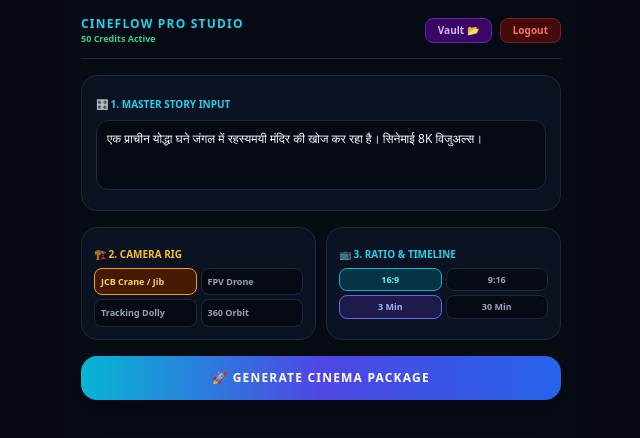
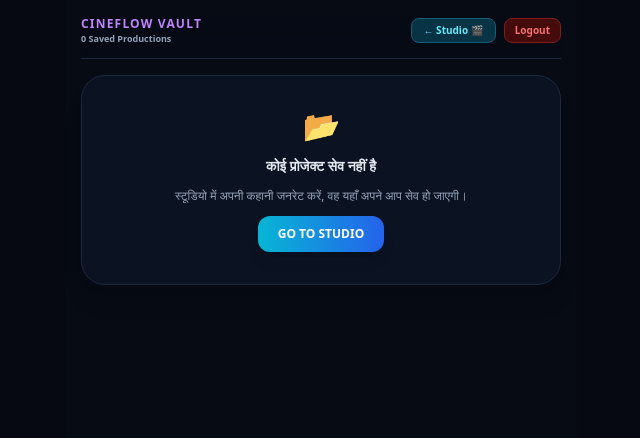
Before and after one commit to deepbhauak-wq/cineflow-ai, a Next.js app: page / in a window 1280 px wide. Shown: the top 438 px of the page, without its empty margins (319-959 px from the left). Built offline with nearby package versions, Linux system fonts and the light colour scheme.

Commit message:
Refactor CineFlowStudio to CineFlowVault

```diff
--- a/app/page.jsx
+++ b/app/page.jsx
@@ -1,97 +1,107 @@
 "use client";
-import React, { useState } from "react";
+import React, { useState, useEffect } from "react";
 import Link from "next/link";
 
-export default function CineFlowStudio() {
+export default function CineFlowVault() {
+  const [mounted, setMounted] = useState(false);
   const [isLoggedIn, setIsLoggedIn] = useState(true);
-  const [prompt, setPrompt] = useState("एक प्राचीन योद्धा घने जंगल में रहस्यमयी मंदिर की खोज कर रहा है। सिनेमाई 8K विजुअल्स।");
-  const [ratio, setRatio] = useState("16:9");
-  const [duration, setDuration] = useState("3 Min");
-  const [cameraRig, setCameraRig] = useState("JCB Crane / Jib");
-  const [credits, setCredits] = useState(50);
-  const [statusMsg, setStatusMsg] = useState("");
-  const [pipelineState, setPipelineState] = useState("idle");
+  const [projects, setProjects] = useState([]);
+  const [activeProj, setActiveProj] = useState(null);
 
-  const [scenes, setScenes] = useState([]);
-  const [editingId, setEditingId] = useState(null);
+  // Edit Scene States
+  const [editingSceneId, setEditingSceneId] = useState(null);
   const [editPrompt, setEditPrompt] = useState("");
   const [editCamera, setEditCamera] = useState("");
   const [editVoice, setEditVoice] = useState("");
+  const [statusMsg, setStatusMsg] = useState("");
+
+  useEffect(() => {
+    setMounted(true);
+    const saved = localStorage.getItem("cineflow_vault_data");
+    if (saved) {
+      try {
+        const parsed = JSON.parse(saved);
+        setProjects(parsed);
+        if (parsed.length > 0) setActiveProj(parsed[0]);
+      } catch (err) {
+        setProjects([]);
+      }
+    }
+  }, []);
 
   const notify = (msg) => {
     setStatusMsg(msg);
     setTimeout(() => setStatusMsg(""), 2500);
   };
 
-  const handleGenerate = () => {
-    if (credits < 10) return notify("⚠️ अपर्याप्त क्रेडिट्स!");
-    setPipelineState("generating");
-    notify("🚀 AI ऑटो-रेंडरिंग शुरू...");
-
-    setTimeout(() => {
-      const generatedScenes = [
-        {
-          id: 1,
-          title: "Scene 01: The Storm Begins",
-          desc: "योद्धा घने जंगल के रास्ते से प्राचीन खंडहरों की ओर बढ़ता है।",
-          camera: cameraRig,
-          voice: "रात बहुत अंधेरी थी और हवाएं तेज...",
-          bgm: "Epic Cinematic Drums",
-          img: "https://images.unsplash.com/photo-1518709268805-4e9042af9f23?w=500&q=80"
-        },
-        {
-          id: 2,
-          title: "Scene 02: Heavy Machinery & Gate",
-          desc: "विशाल मंदिर का द्वार खुलता है और सुनहरी दिव्य ऊर्जा बाहर निकलती है।",
-          camera: "JCB Mechanical Jib",
-          voice: "जैसे ही भारी पहिये घूमे, सदियों का ताला टूट गया...",
-          bgm: "Ancient Chants & Mystery",
-          img: "https://images.unsplash.com/photo-1544735716-392fe2489ffa?w=500&q=80"
-        }
-      ];
-
-      setCredits((prev) => prev - 10);
-      setScenes(generatedScenes);
-
-      // Vault Storage Sync
-      const newProj = {
-        id: Date.now(),
-        name: prompt.slice(0, 25),
-        date: new Date().toLocaleDateString(),
-        scenes: generatedScenes
-      };
-      const existing = JSON.parse(localStorage.getItem("cineflow_vault_data") || "[]");
-      localStorage.setItem("cineflow_vault_data", JSON.stringify([newProj, ...existing]));
-
-      setPipelineState("completed");
-      notify("✅ फिल्म पैकेज तैयार व Vault में सेव हो गया!");
-    }, 1200);
+  const startEditScene = (sc) => {
+    setEditingSceneId(sc.id);
+    setEditPrompt(sc.desc || "");
+    setEditCamera(sc.camera || "");
+    setEditVoice(sc.voice || "");
   };
 
-  const startEdit = (sc) => {
-    setEditingId(sc.id);
-    setEditPrompt(sc.desc);
-    setEditCamera(sc.camera);
-    setEditVoice(sc.voice);
+  const saveSceneEdit = (sceneId) => {
+    if (!activeProj) return;
+    const updatedScenes = activeProj.scenes.map((s) => {
+      if (s.id === sceneId) {
+        return {
+          ...s,
+          desc: editPrompt,
+          camera: editCamera,
+          voice: editVoice
+        };
+      }
+      return s;
+    });
+
+    const updatedProj = { ...activeProj, scenes: updatedScenes };
+    const updatedList = projects.map((p) =>
+      p.id === activeProj.id ? updatedProj : p
+    );
+
+    setActiveProj(updatedProj);
+    setProjects(updatedList);
+    localStorage.setItem("cineflow_vault_data", JSON.stringify(updatedList));
+    setEditingSceneId(null);
+    notify(`✅ Scene 0${sceneId} अपडेट हो गया!`);
   };
 
-  const saveEdit = (id) => {
-    const updated = scenes.map((s) =>
-      s.id === id ? { ...s, desc: editPrompt, camera: editCamera, voice: editVoice } : s
-    );
-    setScenes(updated);
-    setEditingId(null);
-    notify(`✅ Scene 0${id} अपडेट हो गया!`);
+  const deleteProject = (id) => {
+    const updatedList = projects.filter((p) => p.id !== id);
+    setProjects(updatedList);
+    localStorage.setItem("cineflow_vault_data", JSON.stringify(updatedList));
+    if (activeProj?.id === id) {
+      setActiveProj(updatedList[0] || null);
+    }
+    notify("🗑️ प्रोजेक्ट हटा दिया गया!");
   };
+
+  const clearAllVault = () => {
+    localStorage.removeItem("cineflow_vault_data");
+    setProjects([]);
+    setActiveProj(null);
+    notify("🧹 पूरा वॉल्ट खाली कर दिया गया!");
+  };
+
+  if (!mounted) {
+    return <div className="min-h-screen bg-[#070b14]" />;
+  }
 
   if (!isLoggedIn) {
     return (
-      <div className="min-h-screen bg-[#070b14] text-white flex items-center justify-center p-4">
-        <div className="w-full max-w-sm bg-[#0b1222] p-6 rounded-3xl border border-slate-800 text-center space-y-4">
-          <div className="w-12 h-12 mx-auto rounded-2xl bg-gradient-to-tr from-cyan-500 to-blue-600 flex items-center justify-center text-xl font-black">🎬</div>
-          <h2 className="text-lg font-black tracking-wider text-white">CineFlow Pro Studio</h2>
-          <button onClick={() => setIsLoggedIn(true)} className="w-full py-3 bg-gradient-to-r from-cyan-500 to-blue-600 font-bold text-xs rounded-xl uppercase text-white">
-            Enter Studio
+      <div className="min-h-screen bg-[#070b14] text-white flex items-center justify-center p-4 font-sans">
+        <div className="w-full max-w-sm bg-[#0b1222] p-6 rounded-3xl border border-slate-800 text-center space-y-4 shadow-2xl">
+          <div className="w-12 h-12 mx-auto rounded-2xl bg-gradient-to-tr from-purple-500 to-indigo-600 flex items-center justify-center text-xl font-black">
+            📂
+          </div>
+          <h2 className="text-lg font-black tracking-wider text-white">CineFlow Vault</h2>
+          <p className="text-xs text-slate-400">कृपया अपने सेव किए गए आर्काइव्स देखने के लिए प्रवेश करें।</p>
+          <button
+            onClick={() => setIsLoggedIn(true)}
+            className="w-full py-3 bg-gradient-to-r from-purple-500 to-indigo-600 font-bold text-xs rounded-xl uppercase text-white shadow-lg active:scale-95 transition"
+          >
+            Enter Vault
           </button>
         </div>
       </div>
@@ -100,128 +110,139 @@ export default function CineFlowStudio() {
 
   return (
     <div className="min-h-screen bg-[#070b14] text-slate-100 p-4 pb-24 max-w-lg mx-auto space-y-4 font-sans">
+      {/* Header */}
       <header className="flex justify-between items-center border-b border-slate-800 pb-3 sticky top-0 bg-[#070b14]/90 backdrop-blur-md z-40">
         <div>
-          <h1 className="text-xs font-black text-cyan-400 uppercase tracking-widest">CineFlow Pro Studio</h1>
-          <p className="text-[9px] text-emerald-400 font-bold">{credits} Credits Active</p>
+          <h1 className="text-xs font-black text-purple-400 uppercase tracking-widest">CineFlow Vault</h1>
+          <p className="text-[9px] text-slate-400 font-bold">{projects.length} Saved Productions</p>
         </div>
         <div className="flex gap-2 items-center">
-          <Link href="/vault" className="text-[10px] bg-purple-950 text-purple-300 border border-purple-800 px-3 py-1 rounded-lg font-bold">
-            Vault 📂
+          <Link
+            href="/"
+            className="text-[10px] bg-cyan-950 text-cyan-300 border border-cyan-800 px-3 py-1 rounded-lg font-bold"
+          >
+            ← Studio 🎬
           </Link>
-          <button onClick={() => setIsLoggedIn(false)} className="text-[10px] bg-red-950 text-red-400 border border-red-900 px-3 py-1 rounded-lg font-bold">
+          <button
+            onClick={() => setIsLoggedIn(false)}
+            className="text-[10px] bg-red-950 text-red-400 border border-red-900 px-2.5 py-1 rounded-lg font-bold"
+          >
             Logout
           </button>
         </div>
       </header>
 
+      {/* Floating Status Notification */}
       {statusMsg && (
-        <div className="fixed top-14 left-1/2 -translate-x-1/2 bg-cyan-950 text-cyan-300 border border-cyan-500 px-4 py-1.5 rounded-full text-[11px] font-bold z-50 shadow-2xl">
+        <div className="fixed top-14 left-1/2 -translate-x-1/2 bg-purple-950 text-purple-300 border border-purple-500 px-4 py-1.5 rounded-full text-[11px] font-bold z-50 shadow-2xl">
           {statusMsg}
         </div>
       )}
 
-      {/* 1. Master Story Input */}
-      <div className="p-3.5 bg-[#0b1222] border border-slate-800 rounded-2xl space-y-1.5">
-        <label className="text-[10px] font-black uppercase text-cyan-400">🎛️ 1. Master Story Input</label>
-        <textarea
-          value={prompt}
-          onChange={(e) => setPrompt(e.target.value)}
-          rows={3}
-          className="w-full bg-[#060a14] p-2.5 text-xs text-white rounded-xl border border-slate-800 outline-none focus:border-cyan-500 resize-none"
-        />
+      {/* Empty State */}
+      {projects.length === 0 && (
+        <div className="bg-[#0b1222] border border-slate-800 p-8 rounded-3xl text-center space-y-3 shadow-xl">
+          <div className="text-3xl">📂</div>
+          <h3 className="text-sm font-bold text-slate-200">कोई प्रोजेक्ट सेव नहीं है</h3>
+          <p className="text-xs text-slate-400">स्टूडियो में अपनी कहानी जनरेट करें, वह यहाँ अपने आप सेव हो जाएगी।</p>
+          <Link
+            href="/"
+            className="inline-block py-2.5 px-5 bg-gradient-to-r from-cyan-500 to-blue-600 rounded-xl text-xs font-bold text-white uppercase shadow-lg"
+          >
+            Go to Studio
+          </Link>
         </div>
+      )}
 
-      {/* 2 & 3. Camera Rig & Aspect Ratio */}
-      <div className="grid grid-cols-2 gap-2.5">
-        <div className="p-3 bg-[#0b1222] border border-slate-800 rounded-2xl space-y-1">
-          <label className="text-[10px] font-black uppercase text-amber-400">🏗️ 2. Camera Rig</label>
-          <div className="grid grid-cols-2 gap-1">
-            {["JCB Crane / Jib", "FPV Drone", "Tracking Dolly", "360 Orbit"].map((cam) => (
+      {/* Vault Content */}
+      {projects.length > 0 && (
+        <>
+          {/* Top Horizontal Project Selector */}
+          <div className="p-3 bg-[#0b1222] border border-slate-800 rounded-2xl space-y-2">
+            <div className="flex justify-between items-center">
+              <label className="text-[10px] font-black uppercase text-purple-400">📁 Production Archives</label>
               <button
-                key={cam}
-                onClick={() => setCameraRig(cam)}
-                className={`p-1.5 text-[9px] font-bold rounded-lg border text-left truncate ${
-                  cameraRig === cam ? "bg-amber-950 border-amber-500 text-amber-300" : "bg-[#060a14] border-slate-800 text-slate-400"
+                onClick={clearAllVault}
+                className="text-[9px] text-red-400 hover:text-red-300 underline font-semibold"
+              >
+                Clear All
+              </button>
+            </div>
+            <div className="flex gap-2 overflow-x-auto pb-1 scrollbar-none">
+              {projects.map((p) => {
+                const isSelected = activeProj?.id === p.id;
+                return (
+                  <button
+                    key={p.id}
+                    onClick={() => {
+                      setActiveProj(p);
+                      setEditingSceneId(null);
+                    }}
+                    className={`p-2.5 rounded-xl border text-left shrink-0 min-w-[130px] transition ${
+                      isSelected
+                        ? "bg-purple-950/80 border-purple-500 text-purple-200 shadow-md"
+                        : "bg-[#060a14] border-slate-800 text-slate-400"
                     }`}
                   >
-                {cam}
+                    <div className="text-[10px] font-bold truncate">{p.name || "Untitled Film"}</div>
+                    <div className="text-[8px] text-slate-500">{p.date || "Archive"}</div>
                   </button>
-            ))}
+                );
+              })}
             </div>
           </div>
 
-        <div className="p-3 bg-[#0b1222] border border-slate-800 rounded-2xl space-y-1">
-          <label className="text-[10px] font-black uppercase text-cyan-400">📺 3. Ratio & Timeline</label>
-          <div className="grid grid-cols-2 gap-1">
-            {["16:9", "9:16"].map((r) => (
+          {/* Active Project Scene Details */}
+          {activeProj && (
+            <div className="space-y-3 pt-1">
+              <div className="flex justify-between items-center bg-[#0b1222] p-3 rounded-2xl border border-slate-800">
+                <div>
+                  <h2 className="text-xs font-bold text-cyan-400 truncate max-w-[200px]">{activeProj.name}</h2>
+                  <p className="text-[9px] text-slate-400">{activeProj.scenes?.length || 0} Synchronized Scenes</p>
+                </div>
                 <button
-                key={r}
-                onClick={() => setRatio(r)}
-                className={`p-1 text-[9px] font-bold rounded-lg border ${
-                  ratio === r ? "bg-cyan-950 border-cyan-500 text-cyan-300" : "bg-[#060a14] border-slate-800 text-slate-400"
-                }`}
+                  onClick={() => deleteProject(activeProj.id)}
+                  className="text-[10px] bg-red-950 text-red-400 border border-red-900 px-3 py-1 rounded-lg font-bold"
                 >
-                {r}
+                  Delete Film
                 </button>
-            ))}
-            {["3 Min", "30 Min"].map((d) => (
-              <button
-                key={d}
-                onClick={() => setDuration(d)}
-                className={`p-1 text-[9px] font-bold rounded-lg border ${
-                  duration === d ? "bg-indigo-950 border-indigo-500 text-indigo-300" : "bg-[#060a14] border-slate-800 text-slate-400"
-                }`}
-              >
-                {d}
-              </button>
-            ))}
-          </div>
-        </div>
               </div>
 
-      {/* Generate Button */}
-      <button
-        onClick={handleGenerate}
-        disabled={pipelineState === "generating"}
-        className="w-full py-3.5 bg-gradient-to-r from-cyan-500 via-indigo-600 to-blue-600 rounded-2xl font-black text-xs uppercase tracking-widest text-white shadow-xl active:scale-[0.99]"
+              {/* Scene Cards */}
+              {activeProj.scenes?.map((sc) => (
+                <div
+                  key={sc.id}
+                  className="bg-[#0b1222] border border-slate-800 rounded-2xl overflow-hidden shadow-xl space-y-3 pb-3.5"
                 >
-        {pipelineState === "generating" ? "⚡ AI Rendering Video + Audio..." : "🚀 Generate Cinema Package"}
-      </button>
-
-      {/* Scene Timeline & Multi-Track Editing */}
-      {pipelineState === "completed" && scenes.length > 0 && (
-        <div className="pt-3 border-t border-slate-800 space-y-4">
-          <div className="flex justify-between items-center">
-            <h3 className="text-xs font-black uppercase text-white tracking-wider">🎬 Multi-Track Scene Suite</h3>
-            <span className="text-[9px] bg-emerald-950 border border-emerald-500 text-emerald-300 px-2 py-0.5 rounded font-bold">Live Editing</span>
-          </div>
-
-          {scenes.map((sc) => (
-            <div key={sc.id} className="bg-[#0b1222] border border-slate-800 rounded-2xl overflow-hidden shadow-xl space-y-3 pb-3.5">
                   <div className="relative h-32 w-full bg-slate-900">
                     <img src={sc.img} alt={sc.title} className="w-full h-full object-cover" />
                     <div className="absolute inset-0 bg-gradient-to-t from-black/80 via-transparent to-black/40" />
-                <span className="absolute top-2 left-2 bg-cyan-950/80 border border-cyan-500 px-2 py-0.5 rounded text-[9px] font-black text-cyan-300">{sc.title}</span>
-                <span className="absolute top-2 right-2 bg-amber-950/80 border border-amber-500 px-2 py-0.5 rounded text-[8px] font-bold text-amber-300">🏗️ {sc.camera}</span>
+                    <span className="absolute top-2 left-2 bg-cyan-950/80 border border-cyan-500 px-2 py-0.5 rounded text-[9px] font-black text-cyan-300">
+                      {sc.title}
+                    </span>
+                    <span className="absolute top-2 right-2 bg-amber-950/80 border border-amber-500 px-2 py-0.5 rounded text-[8px] font-bold text-amber-300">
+                      🏗️ {sc.camera}
+                    </span>
                   </div>
 
                   <div className="px-3 space-y-2.5">
-                {editingId === sc.id ? (
+                    {editingSceneId === sc.id ? (
                       <div className="space-y-2 bg-[#060a14] p-3 rounded-xl border border-cyan-500">
-                    <label className="text-[9px] text-cyan-400 font-black uppercase block">✏️ Visual Prompt:</label>
+                        <label className="text-[9px] text-cyan-400 font-black uppercase block">
+                          ✏️ Edit Visual Prompt:
+                        </label>
                         <textarea
                           value={editPrompt}
                           onChange={(e) => setEditPrompt(e.target.value)}
                           rows={2}
-                      className="w-full bg-[#0b1222] p-2 text-xs text-white rounded-lg border border-slate-700 outline-none"
+                          className="w-full bg-[#0b1222] p-2 text-xs text-white rounded-lg border border-slate-700 outline-none resize-none"
                         />
                         <div className="grid grid-cols-2 gap-2">
                           <input
                             type="text"
                             value={editCamera}
                             onChange={(e) => setEditCamera(e.target.value)}
-                        placeholder="Camera Angle"
+                            placeholder="Camera Rig"
                             className="bg-[#0b1222] p-1.5 text-[10px] text-white rounded border border-slate-700 outline-none"
                           />
                           <input
@@ -233,29 +254,39 @@ export default function CineFlowStudio() {
                           />
                         </div>
                         <div className="flex gap-2 pt-1">
-                      <button onClick={() => saveEdit(sc.id)} className="flex-1 py-1.5 bg-emerald-600 text-white text-[10px] font-black uppercase rounded-lg">
+                          <button
+                            onClick={() => saveSceneEdit(sc.id)}
+                            className="flex-1 py-1.5 bg-emerald-600 text-white text-[10px] font-black uppercase rounded-lg"
+                          >
                             💾 Save Changes
                           </button>
-                      <button onClick={() => setEditingId(null)} className="px-3 py-1.5 bg-slate-800 text-slate-300 text-[10px] font-bold rounded-lg">
+                          <button
+                            onClick={() => setEditingSceneId(null)}
+                            className="px-3 py-1.5 bg-slate-800 text-slate-300 text-[10px] font-bold rounded-lg"
+                          >
                             Cancel
                           </button>
                         </div>
                       </div>
                     ) : (
                       <>
-                    <p className="text-xs text-slate-300 leading-relaxed bg-[#060a14] p-2.5 rounded-xl border border-slate-800">{sc.desc}</p>
+                        <p className="text-xs text-slate-300 leading-relaxed bg-[#060a14] p-2.5 rounded-xl border border-slate-800">
+                          {sc.desc}
+                        </p>
                         <div className="space-y-1 bg-[#060a14] p-2 rounded-xl border border-slate-800 text-[10px]">
-                      <p className="text-slate-400">🎙️ <span className="text-slate-200 font-semibold">Voice:</span> "{sc.voice}"</p>
-                      <p className="text-slate-400">🎵 <span className="text-slate-200 font-semibold">BGM:</span> {sc.bgm}</p>
+                          <p className="text-slate-400">
+                            🎙️ <span className="text-slate-200 font-semibold">Voice:</span> "{sc.voice}"
+                          </p>
+                          <p className="text-slate-400">
+                            🎵 <span className="text-slate-200 font-semibold">BGM:</span> {sc.bgm}
+                          </p>
                         </div>
-                    <div className="flex gap-2 pt-0.5">
-                      <button onClick={() => notify(`🔄 Scene 0${sc.id} Re-Rolled!`)} className="flex-1 py-2 bg-cyan-950 border border-cyan-500 text-cyan-300 text-[10px] font-black uppercase rounded-xl">
-                        🔄 Re-Roll
+                        <button
+                          onClick={() => startEditScene(sc)}
+                          className="w-full py-2 bg-slate-800 hover:bg-slate-700 text-slate-200 text-[10px] font-black uppercase rounded-xl transition"
+                        >
+                          ✏️ Multi-Track Edit Scene
                         </button>
-                      <button onClick={() => startEdit(sc)} className="px-4 py-2 bg-slate-800 text-slate-200 text-[10px] font-black uppercase rounded-xl">
-                        ✏️ Multi-Track Edit
-                      </button>
-                    </div>
                       </>
                     )}
                   </div>
@@ -263,6 +294,8 @@ export default function CineFlowStudio() {
               ))}
             </div>
           )}
+        </>
+      )}
     </div>
   );
 }
```
Lines whose indentation alone changed are shown as unchanged.
